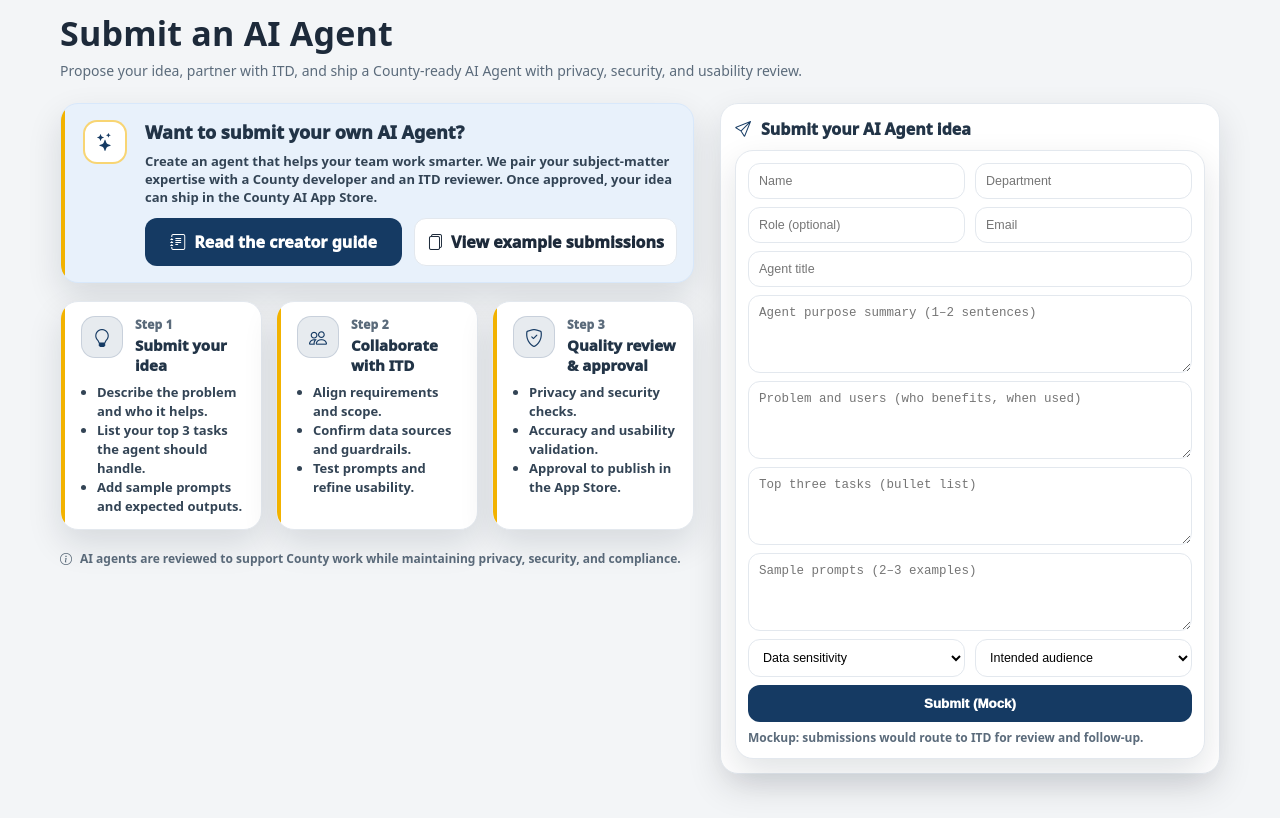
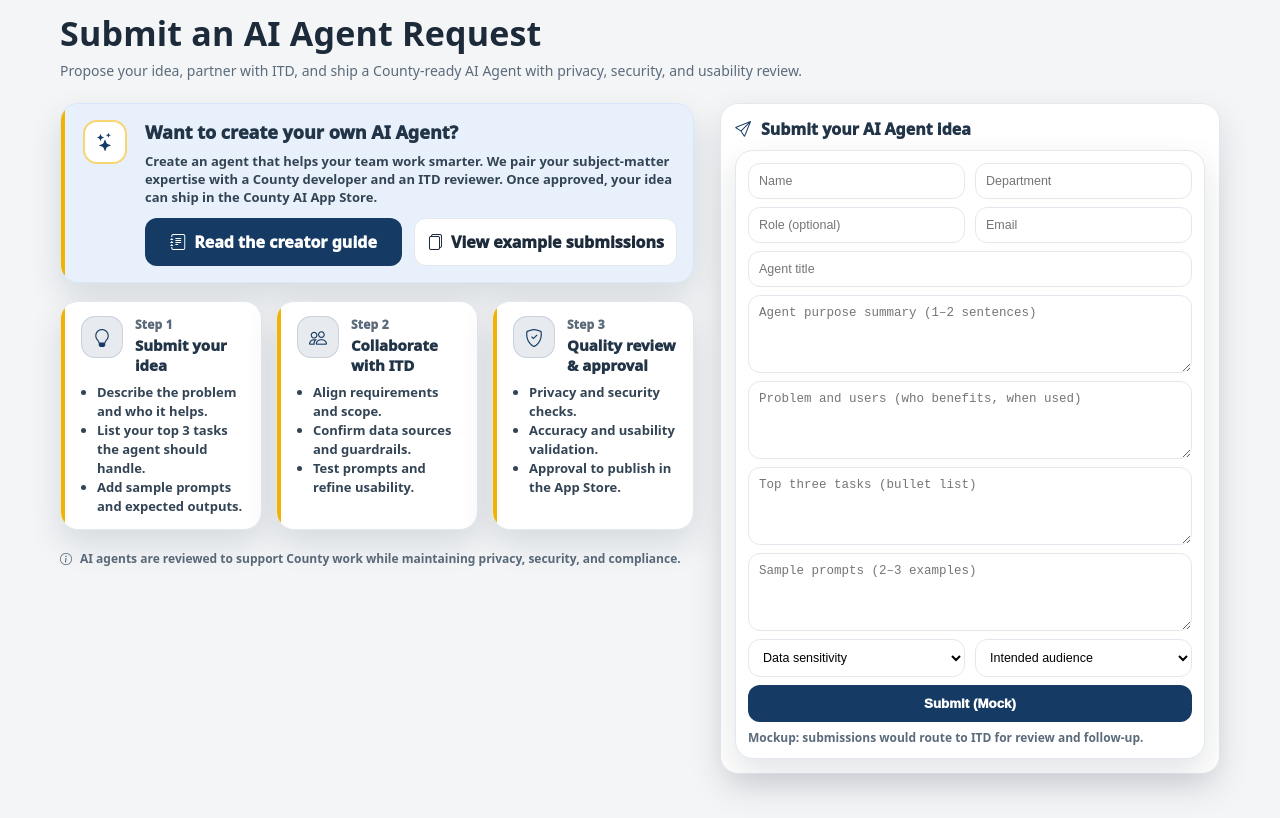
Before and after one commit to edgardzaragoza/AI-Agent-Mockup-Website, a plain HTML site: page submit.html in a window 1280 px wide. Shown: the part 72-890 px from the top of the page. Drawn offline with nearby package versions, Linux system fonts and the light colour scheme.

Commit message:
Update submit.html

```diff
--- a/submit.html
+++ b/submit.html
@@ -39,7 +39,7 @@
 
   <main class="page">
     <header class="hero">
-      <h1>Submit an AI Agent</h1>
+      <h1>Submit an AI Agent Request</h1>
       <p>Propose your idea, partner with ITD, and ship a County-ready AI Agent with privacy, security, and usability review.</p>
     </header>
 
@@ -54,7 +54,7 @@
           </div>
 
           <div class="program-body">
-            <h2>Want to submit your own AI Agent?</h2>
+            <h2>Want to create your own AI Agent?</h2>
             <p>
               Create an agent that helps your team work smarter. We pair your subject-matter expertise with a County
               developer and an ITD reviewer. Once approved, your idea can ship in the County AI App Store.
```
